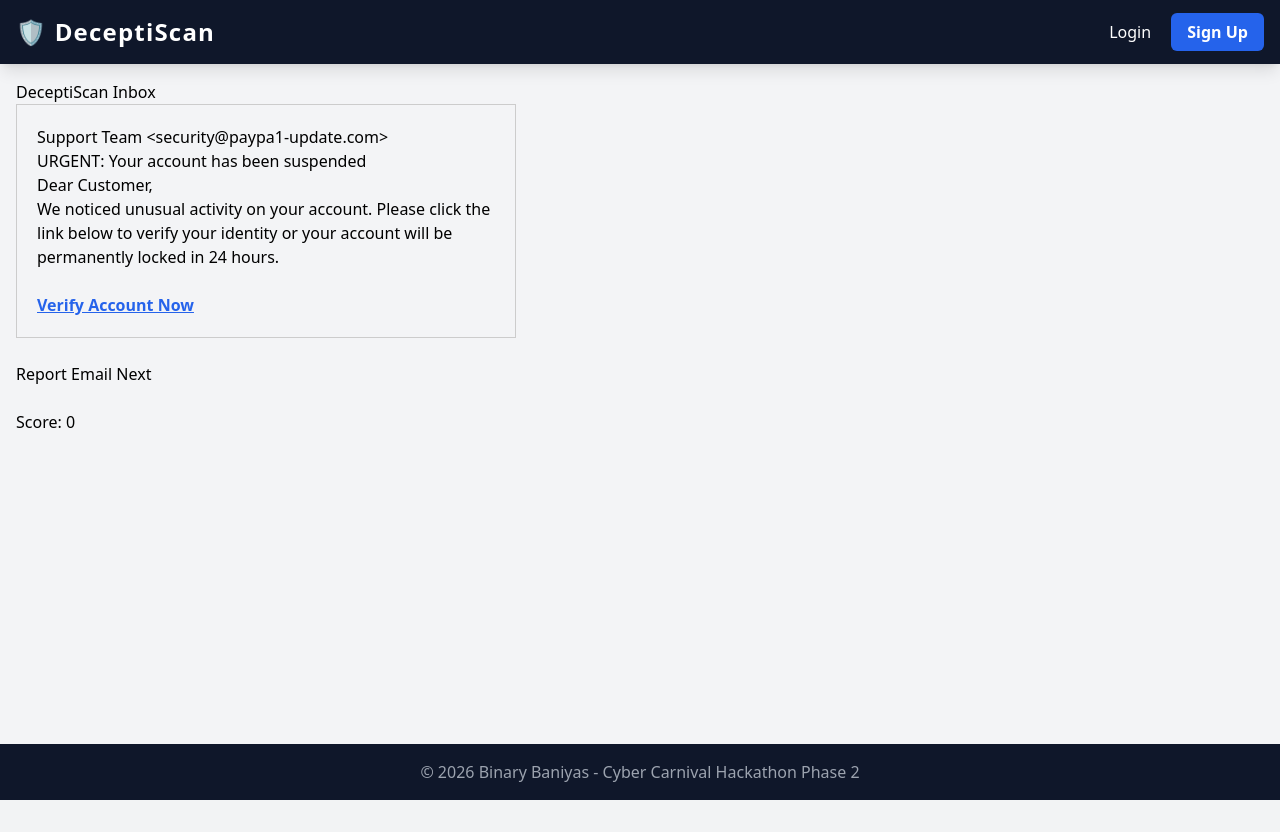
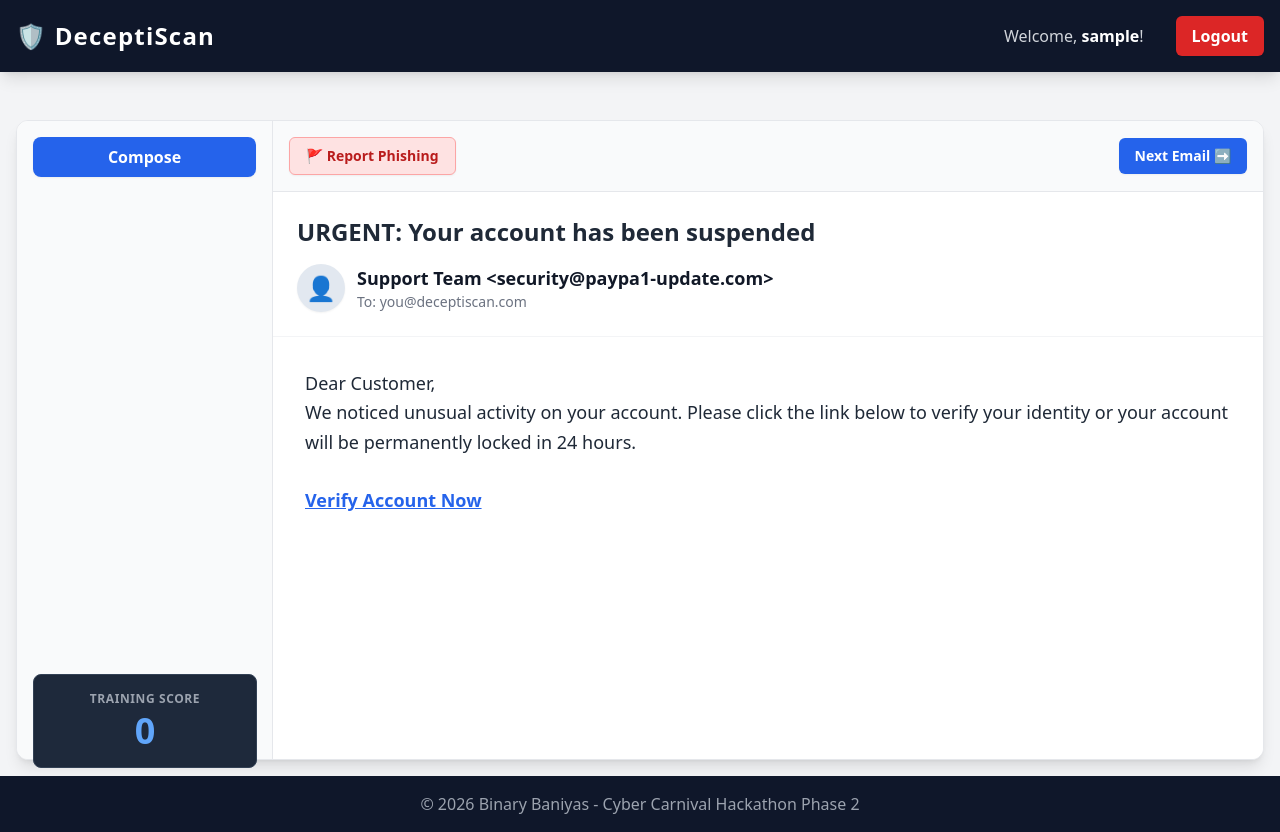
Before and after one commit to VITianYash42/DeceptiScan, a Flask app: page /game in a window 1280 px wide. Before the commit the page ends 800 px from the top, so only its background shows below. Run offline with Flask 3, Linux system fonts and the light colour scheme; the visitor is signed in with stand-in values (Sample User, id 1); some libraries are stand-ins or nearby versions.

Commit message:
Fixed game UI, updated API to bypass ad-blockers, and connected DB

```diff
--- a/app.py
+++ b/app.py
@@ -1,7 +1,7 @@
 import json
 from flask import Flask, render_template, jsonify, request
-from flask_login import LoginManager, login_required
-from models import db, User
+from flask_login import LoginManager, login_required, current_user
+from models import db, User, Attempt
 
 def create_app():
     app = Flask(__name__)
@@ -18,7 +18,8 @@ def create_app():
 
     @login_manager.user_loader
     def load_user(id):
-        return User.query.get(int(id))
+        # Updated to session.get to fix the SQLAlchemy warning!
+        return db.session.get(User, int(id))
 
     # Register the Auth Blueprint
     from auth import auth
@@ -34,45 +35,59 @@ def create_app():
         return render_template('index.html')
 
     @app.route('/game')
-    # @login_required <-- We keep this commented out until Aditya finishes the Auth UI
+    @login_required
     def game():
         return render_template('game/inbox.html')
 
     # --- API ENDPOINTS ---
 
-    # added so that frontend can be fetched safely
     @app.route('/api/scenarios')
     def get_scenarios():
         with open('scenarios.json') as f:
             return jsonify(json.load(f))
 
-
-    @app.route('/api/update-score', methods=['POST'])
-    def update_score():
-        """
-        Frontend should send JSON: {"scenario_id": 1, "success": true}
-        """
+    @app.route('/api/process-email', methods=['POST'])
+    @login_required
+    def save_result():
         try:
             data = request.get_json()
-            received_status = data.get('success')
+            scenario_id = data.get('scenario_id')
+            is_success = data.get('success')
+
+            # 1. Calculate points
+            points = 100 if is_success else -50
+
+            # 2. Update the User's total score
+            current_user.score += points
+
+            # 3. Log this specific attempt in the database
+            new_attempt = Attempt(
+                user_id=current_user.id,
+                scenario_id=scenario_id,
+                success_bool=is_success
+            )
+
+            # 4. Save everything to SQLite
+            db.session.add(new_attempt)
+            db.session.commit()
 
             return jsonify({
                 "status": "success",
-                "message": "Score recorded successfully.",
+                "message": "Score saved to database.",
                 "data": {
-                    "scenario_attempted": data.get('scenario_id'),
-                    "points_awarded": 100 if received_status else -50
+                    "new_total_score": current_user.score,
+                    "points_awarded": points
                 }
             }), 200
 
         except Exception as e:
+            db.session.rollback()
             return jsonify({
                 "status": "error",
-                "message": str(e),
-                "data": None
+                "message": str(e)
             }), 400
 
-    return app # <-- Notice how all routes are ABOVE this return statement!
+    return app # <--- This is the line that went missing!
 
 if __name__ == '__main__':
     app = create_app()
--- a/static/game.js
+++ b/static/game.js
@@ -78,7 +78,8 @@ async function sendResult(id, success){
 
     document.getElementById("score").innerText = score;
 
-    await fetch("/api/update-score",{
+    // CHANGED THIS URL to bypass ad-blockers
+    await fetch("/api/process-email",{
         method:"POST",
         headers:{"Content-Type":"application/json"},
         body:JSON.stringify({
--- a/templates/base.html
+++ b/templates/base.html
@@ -12,9 +12,14 @@
     <nav class="bg-slate-900 text-white p-4 shadow-lg">
         <div class="container mx-auto flex justify-between items-center">
             <a href="{{ url_for('home') }}" class="text-2xl font-bold tracking-wider">🛡️ DeceptiScan</a>
-            <div class="space-x-4">
-                <a href="{{ url_for('auth.login') }}" class="hover:text-blue-400 transition">Login</a>
-                <a href="{{ url_for('auth.register') }}" class="bg-blue-600 px-4 py-2 rounded-md font-semibold hover:bg-blue-500 transition">Sign Up</a>
+            <div class="space-x-4 flex items-center">
+                {% if current_user.is_authenticated %}
+                    <span class="text-gray-300 mr-4">Welcome, <strong class="text-white">{{ current_user.username }}</strong>!</span>
+                    <a href="{{ url_for('auth.logout') }}" class="bg-red-600 text-white px-4 py-2 rounded-md font-semibold hover:bg-red-500 transition shadow-sm">Logout</a>
+                {% else %}
+                    <a href="{{ url_for('auth.login') }}" class="hover:text-blue-400 transition text-white">Login</a>
+                    <a href="{{ url_for('auth.register') }}" class="bg-blue-600 text-white px-4 py-2 rounded-md font-semibold hover:bg-blue-500 transition shadow-sm">Sign Up</a>
+                {% endif %}
             </div>
         </div>
     </nav>
--- a/templates/game/inbox.html
+++ b/templates/game/inbox.html
@@ -1,25 +1,51 @@
-
-{% extends "base.html" %}
+{% extends 'base.html' %}
 
 {% block content %}
+<div class="flex h-[80vh] bg-white border border-gray-200 rounded-xl shadow-lg overflow-hidden mt-8">
 
-<h2>DeceptiScan Inbox</h2>
+    <div class="w-64 bg-gray-50 border-r border-gray-200 p-4 hidden md:block">
+        <button class="w-full bg-blue-600 text-white font-bold py-2 px-4 rounded-lg mb-6 shadow-sm">
+            Compose
+        </button>
 
-<div style="border:1px solid #ccc;padding:20px;width:500px">
-    <div id="email-sender"></div>
-    <h3 id="email-subject"></h3>
-    <div id="email-body"></div>
+        <div class="mt-auto pt-8 absolute bottom-8 w-56">
+            <div class="p-4 bg-slate-800 rounded-lg border border-slate-700 text-center shadow-inner">
+                <p class="text-xs text-gray-400 uppercase tracking-wider font-bold mb-1">Training Score</p>
+                <p class="text-4xl font-extrabold text-blue-400" id="score">0</p>
+            </div>
+        </div>
+    </div>
+
+    <div class="flex-1 flex flex-col relative">
+
+        <div class="flex justify-between items-center p-4 border-b border-gray-200 bg-gray-50">
+            <div class="space-x-3">
+                <button onclick="reportEmail()" class="bg-red-100 text-red-700 border border-red-300 hover:bg-red-200 px-4 py-2 rounded-md font-bold text-sm transition shadow-sm">
+                    🚩 Report Phishing
+                </button>
+            </div>
+            <button onclick="nextScenario()" class="bg-blue-600 hover:bg-blue-500 text-white px-4 py-2 rounded-md font-bold text-sm transition shadow-sm">
+                Next Email ➡️
+            </button>
+        </div>
+
+        <div class="p-6 border-b border-gray-100">
+            <h2 class="text-2xl font-bold text-gray-800 mb-4" id="email-subject">Loading Subject...</h2>
+            <div class="flex items-center space-x-3">
+                <div class="h-12 w-12 bg-slate-200 rounded-full flex items-center justify-center text-2xl shadow-sm">👤</div>
+                <div>
+                    <p class="font-bold text-gray-900 text-lg" id="email-sender">Loading Sender...</p>
+                    <p class="text-sm text-gray-500">To: you@deceptiscan.com</p>
+                </div>
+            </div>
+        </div>
+
+        <div class="p-8 flex-1 overflow-y-auto text-gray-800 text-lg leading-relaxed bg-white" id="email-body">
+            <p class="animate-pulse text-gray-400">Decrypting incoming transmission...</p>
+        </div>
+
+    </div>
 </div>
 
-<br>
-
-<button onclick="reportEmail()">Report Email</button>
-<button onclick="nextScenario()">Next</button>
-
-<br><br>
-
-Score: <span id="score">0</span>
-
 <script src="{{ url_for('static', filename='game.js') }}"></script>
-
 {% endblock %}
```
Also changed, not shown: models.py (+1 -7 lines).
